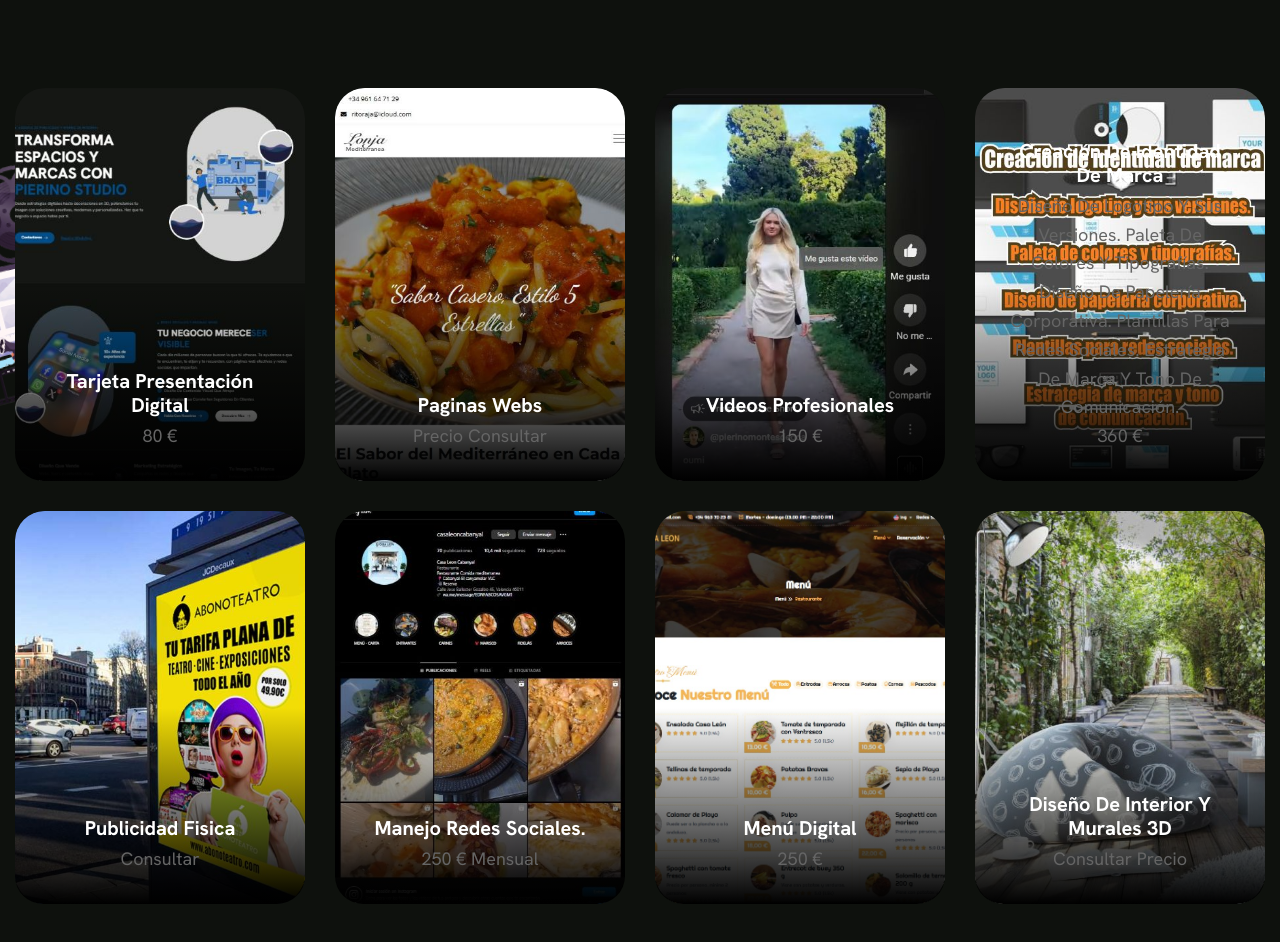
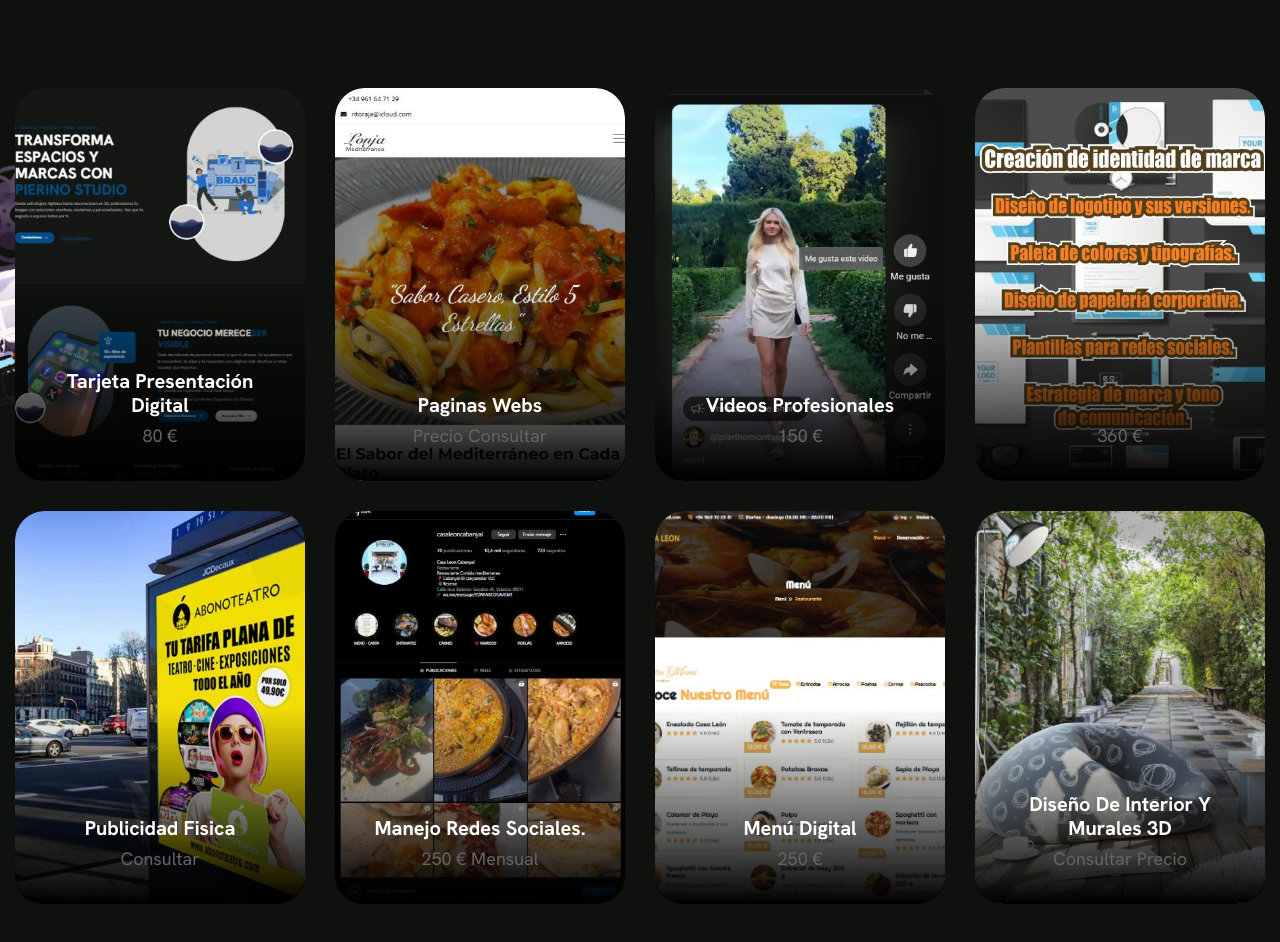
Before and after one commit to Graphiquestudio/pierinostudio, a plain HTML site: page catalogo.html in a window 1280 px wide. Shown: the part 600-1542 px from the top of the page. Drawn offline with Linux system fonts and the light colour scheme.

Commit message:
010525835

```diff
--- a/catalogo.html
+++ b/catalogo.html
@@ -226,16 +226,7 @@
                         <div class="team-body">
                             <!-- Team Content Start -->
                             <div class="team-content">
-                                <h3><a href="images/team-4.jpg">Creación de identidad de marca</a></h3>
-                                <p>Diseño de logotipo y sus versiones.
-
-                                    Paleta de colores y tipografías.
-
-                                    Diseño de papelería corporativa.
-
-                                    Plantillas para redes sociales.
-
-                                    Estrategia de marca y tono de comunicación.</p>
+                                <h3><a href="images/team-4.jpg"></a></h3>
                                 <p>360 €</p>
                             </div>
                             <!-- Team Content End -->
```
